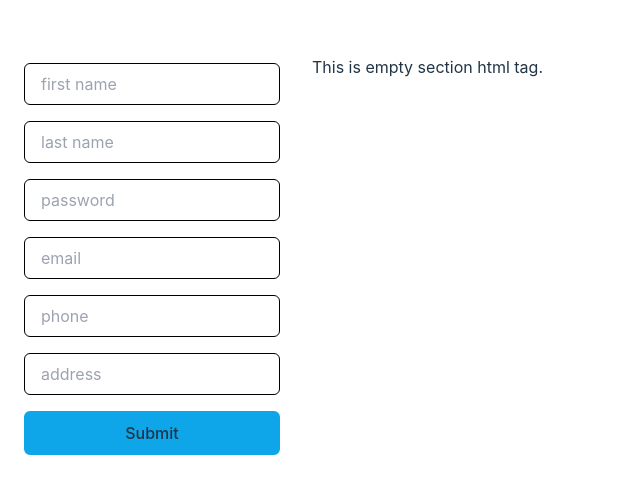
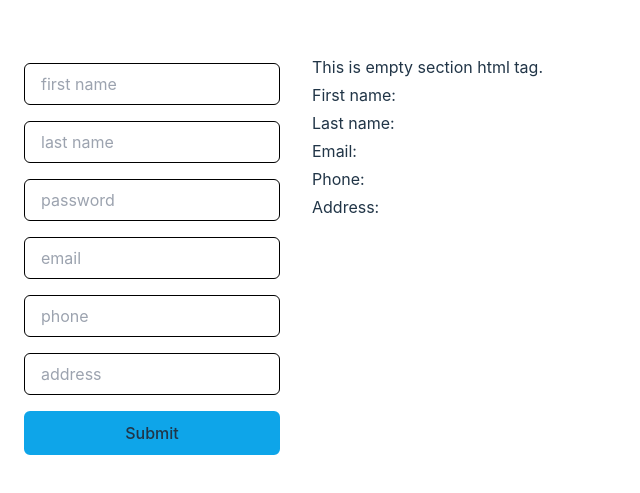
Before and after one commit to SvilenGrandzhan/react-useState-multipleForms, a React (Vite) app: page / in a window 1280 px wide. Shown: the part 145-638 px from the top of the page, without its empty margins (0-640 px from the left). Built offline with nearby package versions, Linux system fonts and the light colour scheme.

Commit message:
Form constructor solution 20240124

```diff
--- a/src/App.jsx
+++ b/src/App.jsx
@@ -15,9 +15,9 @@ function App() {
 
   return (
     <div className="flex flex-row gap-8 mx-4">
-      {/* Passing managing state function as props to child */}
+      {/* Passing managing state function as props to child A*/}
       <Form setForm={setForm} />
-      {/* Passing input date as props to other child */}
+      {/* Passing input date as props to other child B*/}
       <Print form={form} />
     </div>
   );
--- a/src/components/Form.jsx
+++ b/src/components/Form.jsx
@@ -1,57 +1,54 @@
 export default function Form({ setForm }) {
-  const handleChange = (e) => {
-    setForm((previousState) => {
-      return {
-        // taking previous state of form object
-        ...previousState,
-        // ! Important part of code snippet
-        // if key values in state object are same
-        // as name attributes in input forms
-        // can use following syntax for all
-        [e.target.name]: e.target.value,
-      };
-    });
+  const handleSubmit = async (e) => {
+    e.preventDefault();
+    // Passing key-pairs values from form in FormData constructor
+    // populating keys with name properties of form
+    // and values with form input values
+    // and store them in a variable
+    const formData = new FormData(e.target);
+    // Converting key-pairs values in object
+    const inputObject = Object.fromEntries(formData);
+    // Set state
+    setForm(inputObject);
   };
+
   return (
-    <form className="flex flex-col gap-y-2">
+    <form
+      className="flex flex-col gap-y-2"
+      onSubmit={handleSubmit}
+    >
       <input
         type="text"
-        onChange={handleChange}
         name="firstName"
         placeholder="first name"
         className="border border-black rounded-md w-64 mt-2 ml-2 px-4 py-2"
       />
       <input
         type="text"
-        onChange={handleChange}
         name="lastName"
         placeholder="last name"
         className="border border-black rounded-md w-64 mt-2 ml-2 px-4 py-2"
       />
       <input
         type="password"
-        onChange={handleChange}
         name="password"
         placeholder="password"
         className="border border-black rounded-md w-64 mt-2 ml-2 px-4 py-2"
       />
       <input
         type="email"
-        onChange={handleChange}
         name="email"
         placeholder="email"
         className="border border-black rounded-md w-64 mt-2 ml-2 px-4 py-2"
       />
       <input
         type="tel"
-        onChange={handleChange}
         name="phone"
         placeholder="phone"
         className="border border-black rounded-md w-64 mt-2 ml-2 px-4 py-2"
       />
       <input
         type="text"
-        onChange={handleChange}
         name="address"
         placeholder="address"
         className="border border-black rounded-md w-64 mt-2 ml-2 px-4 py-2"
--- a/src/components/Print.jsx
+++ b/src/components/Print.jsx
@@ -2,11 +2,11 @@ export default function Print({ form }) {
   return (
     <section className="flex flex-col gap-y-1">
       This is empty section html tag.
-      <p>{form.firstName}</p>
-      <p>{form.lastName}</p>
-      <p>{form.email}</p>
-      <p>{form.phone}</p>
-      <p>{form.address}</p>
+      <p>{`First name: ${form.firstName}`}</p>
+      <p>{`Last name: ${form.lastName}`}</p>
+      <p>{`Email: ${form.email}`}</p>
+      <p>{`Phone: ${form.phone}`}</p>
+      <p>{`Address: ${form.address}`}</p>
     </section>
   );
 }
```
Also changed, not shown: 1 other file (tests, documents, lock files or other folders).
